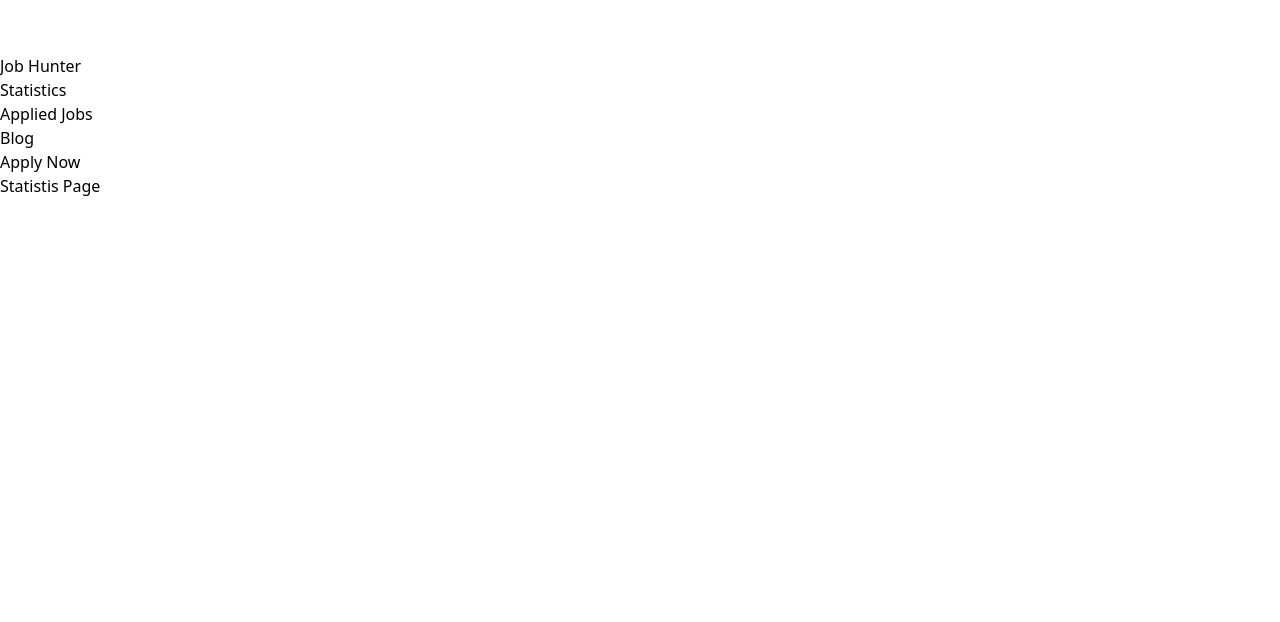
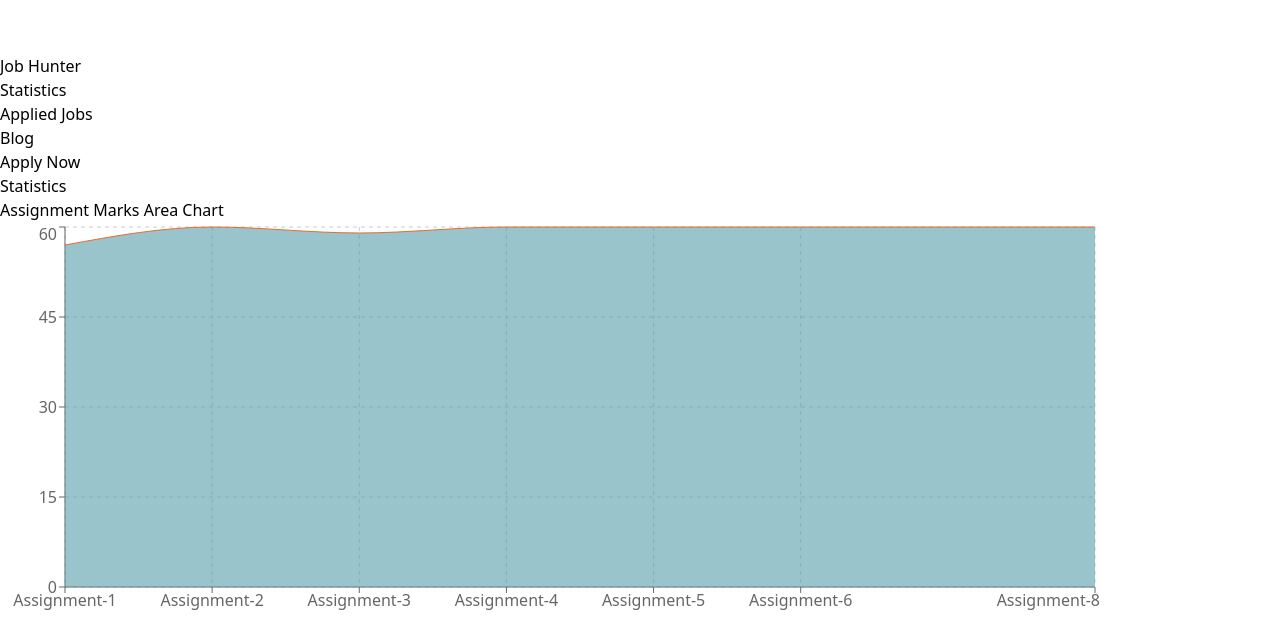
Before and after one commit to shepon-biswas/job-hunter, a React (Vite) app: page /statistics in a window 1280 px wide. Shown: the part 1226-1848 px from the top of the page. Before the commit the page ends 1424 px from the top, so only its background shows below. Built offline with nearby package versions, Linux system fonts and the light colour scheme.

Commit message:
Install & Implement Rechart, and displayed on statistics page

```diff
--- a/package.json
+++ b/package.json
@@ -16,6 +16,7 @@
     "react": "^18.2.0",
     "react-dom": "^18.2.0",
     "react-router-dom": "^6.10.0",
+    "recharts": "^2.5.0",
     "sort-by": "^1.2.0"
   },
   "devDependencies": {
--- a/src/components/Statistics/Statistics.jsx
+++ b/src/components/Statistics/Statistics.jsx
@@ -1,10 +1,70 @@
 import React from 'react';
+import {
+    Area,
+    AreaChart,
+    CartesianGrid,
+    Tooltip,
+    XAxis,
+    YAxis
+} from "recharts";
+
+  const data = [
+    {
+      name: "Assignment-1",
+      mark: 57
+    },
+    {
+      name: "Assignment-2",
+      mark: 60
+    },
+    {
+      name: "Assignment-3",
+      mark: 59
+    },
+    {
+      name: "Assignment-4",
+      mark: 60
+    },
+    {
+      name: "Assignment-5",
+      mark: 60
+    },
+    {
+      name: "Assignment-6",
+      mark: 60
+    },
+    {
+      name: "Assignment-7",
+      mark: 60
+    },
+    {
+      name: "Assignment-8",
+      mark: 60
+    }
+  ];
 
 const Statistics = () => {
     return (
-        <div>
-            <h1>Statistis Page</h1>
-        </div>
+        <>
+            {/* Banner Section */}
+            <div className='bg-cyan-200 text-center py-24'>
+                <h1 className='font-bold text-2xl'>Statistics</h1>
+            </div>
+            {/* Area Chart Section */}
+            <div className='w-11/12 md:w-8/12 mx-auto my-20'>
+                <h1 className='text-center font-bold text-2xl mb-10'>Assignment Marks Area Chart</h1>
+                <div>
+                    <AreaChart width={1100} height={400} data={data}>
+                    <CartesianGrid strokeDasharray="4 4" />
+                    <XAxis dataKey="name" />
+                    <YAxis />
+
+                    <Tooltip />
+                    <Area type="monotone" dataKey="mark" stroke="#E86A33" fill="#569DAA" />
+                    </AreaChart>
+                </div>
+            </div>
+        </>
     );
 };
 
```
Also changed, not shown: 1 other file (tests, documents, lock files or other folders).
